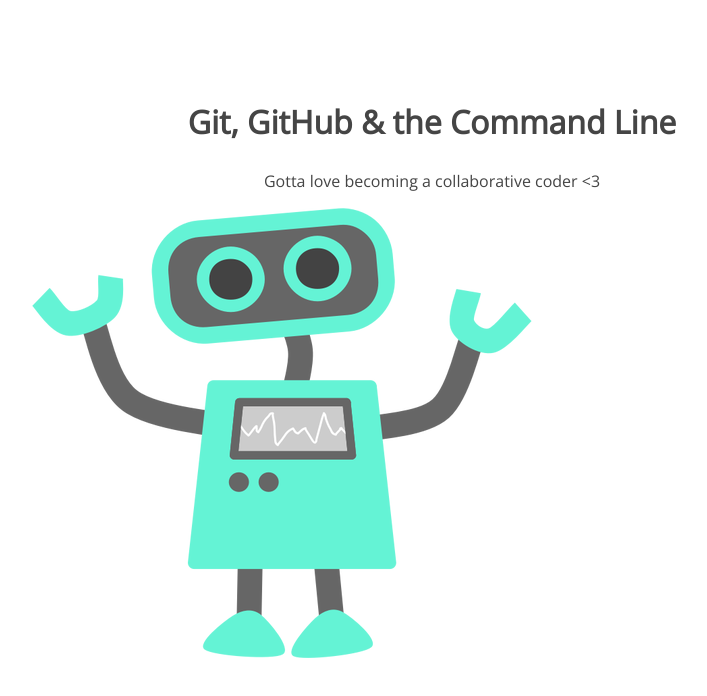
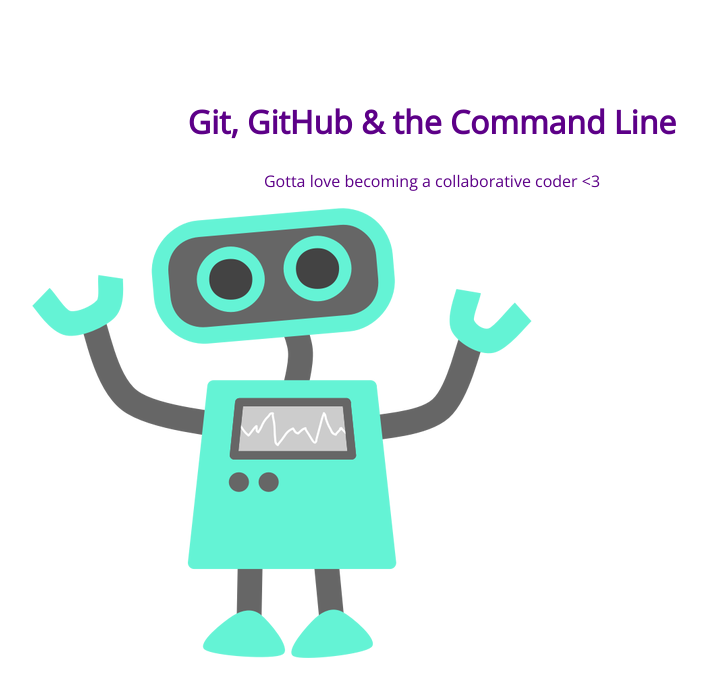
Before and after one commit to claire-ellen/105-project, a plain HTML site: page index.html in a window 1280 px wide. Shown: the whole page, without its empty margins (208-915 px from the left). Drawn offline with nearby package versions, Linux system fonts and the light colour scheme.

Commit message:
h1 color change

```diff
--- a/css/style.css
+++ b/css/style.css
@@ -5,7 +5,7 @@ section {
 section h1,
 section p {
 	text-align: center;
-	color: #454545;
+	color: #5d0088;
 }
 section h1 {
 	font: 32px 'Open Sans';
```
